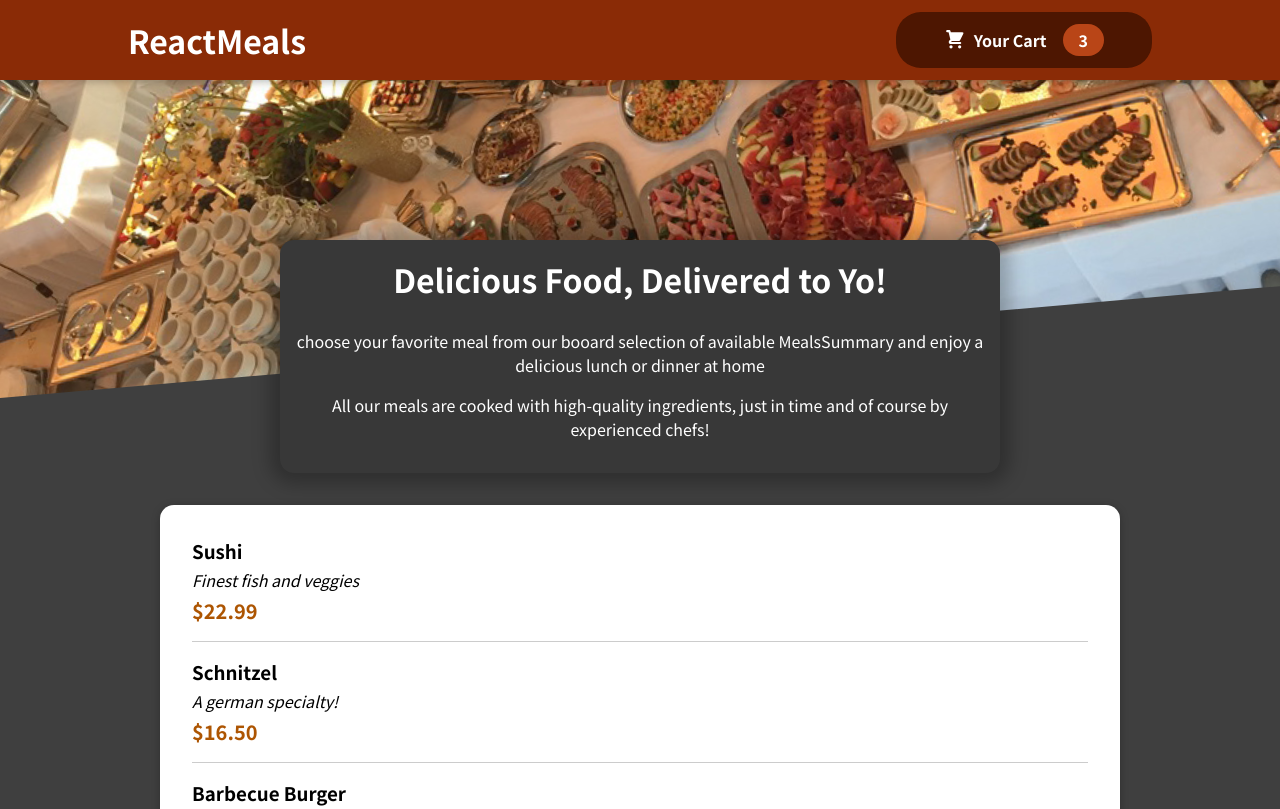
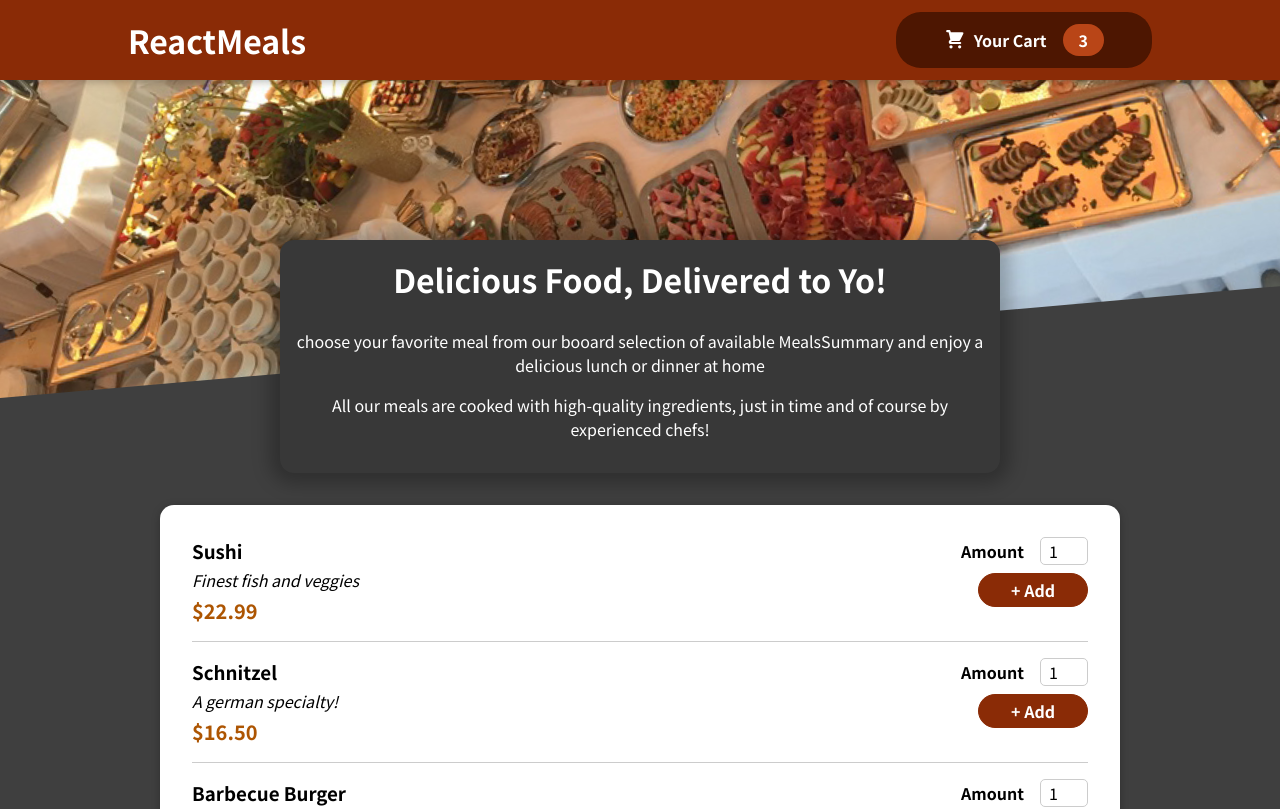
Before and after one commit to KlavyedeParmaklar/My-ReactJS-learning-examples, a React (Create React App) app in the folder food-order-app/: page / in a window 1280 px wide. Shown: the top 809 px of the page. Built offline with nearby package versions, Linux system fonts and the light colour scheme.

Commit message:
Meal Item & Meal Form

```diff
--- a/food-order-app/src/components/Meals/MealItem/MealItem.js
+++ b/food-order-app/src/components/Meals/MealItem/MealItem.js
@@ -1,4 +1,5 @@
 import React from 'react'
+import MealItemForm from './MealItemForm'
 
 import classes from './MealItem.module.css'
 
@@ -13,7 +14,7 @@
                 <div className={classes.price}>{price}</div>
             </div>
             <div>
-
+                <MealItemForm />
             </div>
         </li>
     )
--- a/food-order-app/src/components/Meals/MealItem/MealItemForm.js
+++ b/food-order-app/src/components/Meals/MealItem/MealItemForm.js
@@ -0,0 +1,22 @@
+import React from 'react'
+import Input from '../../UI/Input/Input'
+
+import classes from './MealItemForm.module.css'
+
+const MealItemForm = (props) => {
+    return (
+        <form className={classes.form}>
+            <Input label="Amount" input={{
+                id: 'amount',
+                type: 'number',
+                min: '1',
+                max: '5',
+                step: '1',
+                defaultValue: '1'
+            }} />
+            <button>+ Add</button>
+        </form>
+    )
+}
+
+export default MealItemForm
--- /dev/null
+++ b/food-order-app/src/components/Meals/MealItem/MealItemForm.module.css
@@ -0,0 +1,20 @@
+.form {
+    text-align: right;
+  }
+
+  .form button {
+    font: inherit;
+    cursor: pointer;
+    background-color: #8a2b06;
+    border: 1px solid #8a2b06;
+    color: white;
+    padding: 0.25rem 2rem;
+    border-radius: 20px;
+    font-weight: bold;
+  }
+
+  .form button:hover,
+  .form button:active {
+    background-color: #641e03;
+    border-color: #641e03;
+  }
--- /dev/null
+++ b/food-order-app/src/components/UI/Input/Input.js
@@ -0,0 +1,14 @@
+import React from 'react'
+
+import classes from './Input.module.css'
+
+const Input = (props) => {
+    return (
+        <div className={classes.input}>
+            <label htmlFor={props.input.id} >{props.label}</label>
+            <input {...props.input} />
+        </div>
+    )
+}
+
+export default Input
--- /dev/null
+++ b/food-order-app/src/components/UI/Input/Input.module.css
@@ -0,0 +1,18 @@
+.input {
+    display: flex;
+    align-items: center;
+    margin-bottom: 0.5rem;
+  }
+
+  .input label {
+    font-weight: bold;
+    margin-right: 1rem;
+  }
+
+  .input input {
+    width: 3rem;
+    border-radius: 5px;
+    border: 1px solid #ccc;
+    font: inherit;
+    padding-left: 0.5rem;
+  }
```
